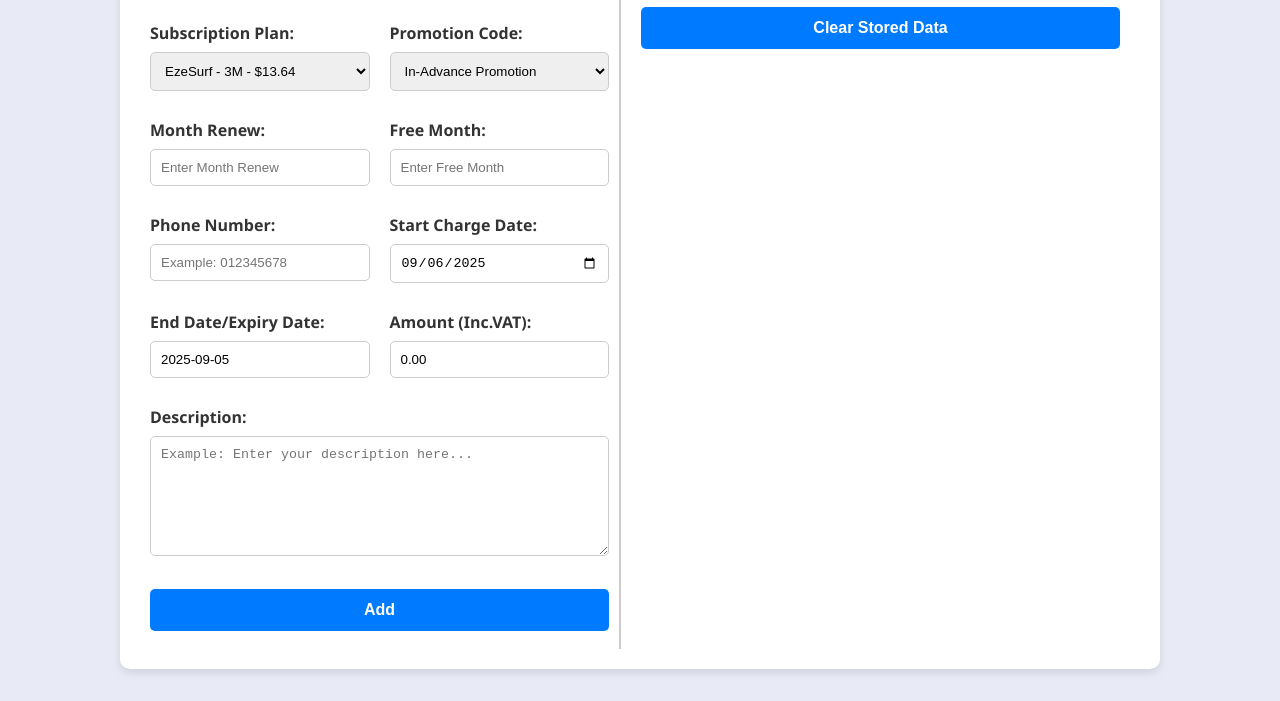
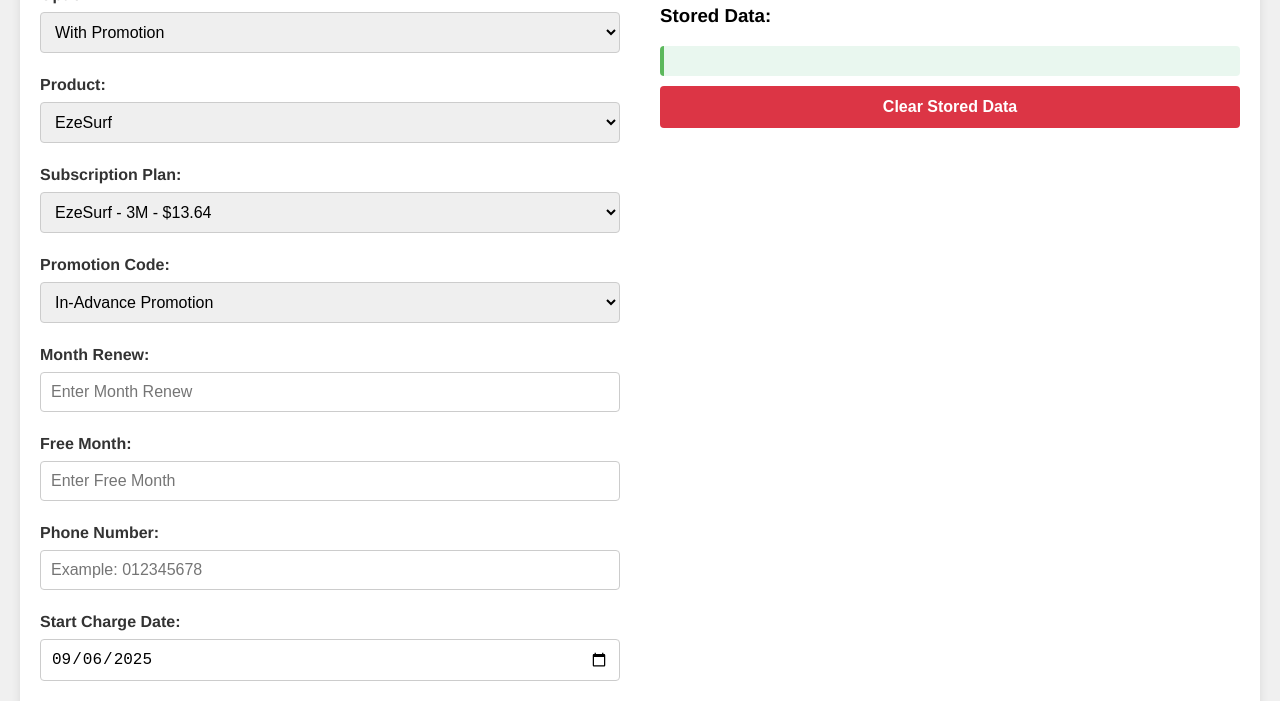
Before and after one commit to BitoSing/Eze-Promotion-Code, a plain HTML site: page index.html in a window 1280 px wide. Shown: the part 118-819 px from the top of the page. Drawn offline with Linux system fonts and the light colour scheme.

Commit message:
Update index.html

```diff
--- a/index.html
+++ b/index.html
@@ -3,97 +3,167 @@
 <head>
     <meta charset="UTF-8">
     <meta name="viewport" content="width=device-width, initial-scale=1.0">
-    <title>Promotion Code Form</title>
+    <title>Promotion Code</title>
     <style>
         body {
-            font-family: 'Segoe UI', Tahoma, Geneva, Verdana, sans-serif;
-            background-color: #e8eaf6;
+            font-family: 'Helvetica Neue', Helvetica, Arial, sans-serif;
+            background-color: #f0f0f0;
+            margin: 0;
+            padding: 0;
             display: flex;
+            align-items: center;
             justify-content: center;
-            align-items: center;
-            height: 100vh;
-            margin: 0;
+            min-height: 100vh;
         }
+
         .container {
+            width: 100%;
+            max-width: 1200px;
+            margin: 20px;
+            padding: 20px;
+            background-color: #fff;
+            box-shadow: 0 2px 10px rgba(0, 0, 0, 0.1);
+            border-radius: 8px;
             display: flex;
-            background-color: #fff;
-            padding: 20px;
-            border-radius: 10px;
-            box-shadow: 0 4px 8px rgba(0,0,0,0.1);
-            width: 100%;
-            max-width: 1000px;
-        }
-        form {
-            width: 50%;
-            display: flex;
+            flex-direction: row;
             flex-wrap: wrap;
         }
+
+        h1 {
+            color: #333;
+            font-size: 24px;
+            margin-bottom: 20px;
+            width: 100%;
+        }
+
+        .form-container {
+            flex: 1;
+            padding-right: 20px;
+        }
+
+        .result-container {
+            flex: 1;
+            padding-left: 20px;
+        }
+
         .form-group {
-            flex: 1 1 45%;
-            min-width: 200px;
-            margin: 10px;
+            margin-bottom: 15px;
         }
+
         .form-group.full-width {
-            flex: 1 1 100%;
+            width: 100%;
         }
+
         label {
             display: block;
             margin-bottom: 8px;
             font-weight: bold;
             color: #333;
         }
-        select, input[type="text"], input[type="date"], input[type="number"], textarea, button {
+
+        select,
+        input[type="text"],
+        input[type="date"],
+        input[type="number"],
+        textarea,
+        button {
             width: 100%;
             padding: 10px;
             margin-bottom: 8px;
             border: 1px solid #ccc;
-            border-radius: 5px;
+            border-radius: 4px;
             box-sizing: border-box;
+            font-size: 16px;
+            outline: none;
+            transition: border-color 0.3s ease;
         }
-        select:focus, input[type="text"]:focus, input[type="date"]:focus, input[type="number"]:focus, textarea:focus {
-            border-color: #007BFF;
-            outline: none;
-            box-shadow: 0 0 5px rgba(0,123,255,0.5);
+
+        select:focus,
+        input[type="text"]:focus,
+        input[type="date"]:focus,
+        input[type="number"]:focus,
+        textarea:focus {
+            border-color: #5cb85c;
         }
+
         textarea {
             height: 120px;
+            resize: vertical;
         }
+
         button {
-            background-color: #007BFF;
+            background-color: #5cb85c;
             color: white;
             border: none;
             padding: 12px;
             cursor: pointer;
             font-size: 16px;
             font-weight: bold;
-            border-radius: 5px;
+            border-radius: 4px;
             width: 100%;
         }
+
         button:hover {
-            background-color: #0056b3;
+            background-color: #4cae4c;
         }
+
         .result {
-            width: 50%;
-            padding: 20px;
-            border-left: 2px solid #ccc;
+            padding: 15px;
+            background-color: #e9f7ef;
+            border-left: 4px solid #5cb85c;
+            border-radius: 4px;
+            color: #333;
+            line-height: 1.6;
+            max-height: 400px;
+            overflow-y: auto;
+            word-wrap: break-word;
+            overflow-wrap: break-word;
+            box-sizing: border-box;
         }
+
+        .result-item {
+            margin-bottom: 10px;
+        }
+
+        #clearData {
+            background-color: #dc3545;
+            color: white;
+            border: none;
+            padding: 12px;
+            cursor: pointer;
+            font-size: 16px;
+            font-weight: bold;
+            border-radius: 4px;
+            width: 100%;
+            margin-top: 10px;
+        }
+
+        #clearData:hover {
+            background-color: #c82333;
+        }
+
         @media (max-width: 768px) {
             .container {
                 flex-direction: column;
+                margin: 10px;
             }
-            form, .result {
+
+            .form-container,
+            .result-container {
+                padding: 0;
                 width: 100%;
             }
+
+            .result {
+                max-height: 200px;
             }
-        /* Scrollable dropdown */
-        select {
-            height: auto;
-            overflow-y: auto;
         }
     </style>
 </head>
 <body>
     <div class="container">
+        <h1>Promotion Code</h1>
+        <div class="form-container">
             <form id="promotionForm">
                 <!-- Option -->
                 <div class="form-group">
@@ -179,12 +249,13 @@
                     <button type="submit">Add</button>
                 </div>
             </form>
+        </div>
 
         <!-- Result Section -->
-        <div class="result" id="result">
+        <div class="result-container">
             <h3>Stored Data:</h3>
-            <div id="storedData"></div>
-            <button id="clearData" style="margin-top: 10px;">Clear Stored Data</button>
+            <div class="result" id="result"></div>
+            <button id="clearData">Clear Stored Data</button>
         </div>
     </div>
 
@@ -198,7 +269,7 @@
         const endDateField = document.getElementById('end_date');
         const amountField = document.getElementById('amount');
         const form = document.getElementById('promotionForm');
-        const storedDataDiv = document.getElementById('storedData');
+        const storedDataDiv = document.getElementById('result');
         const clearDataButton = document.getElementById('clearData');
 
         // Subscription plans data
```
Lines whose indentation alone changed are shown as unchanged.
